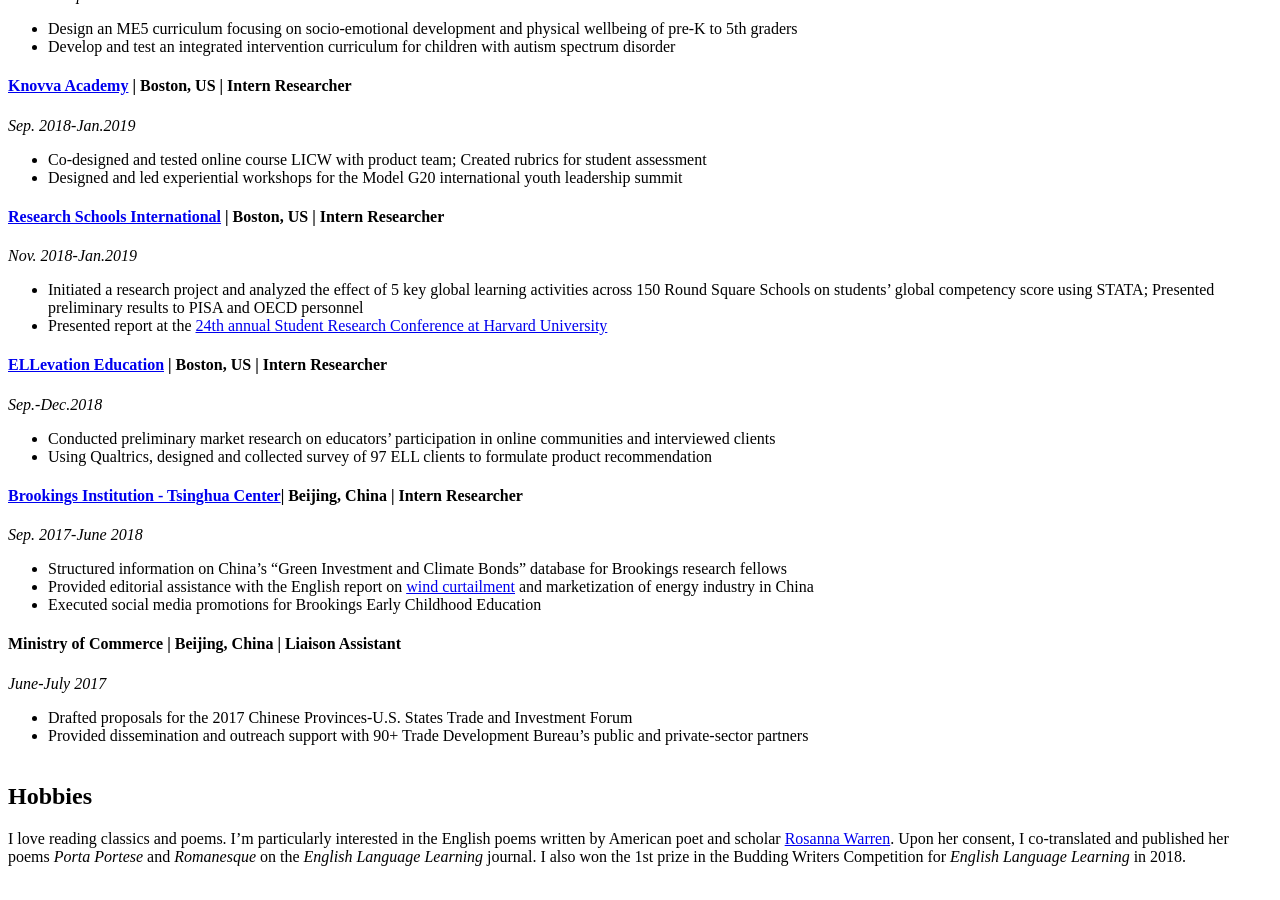
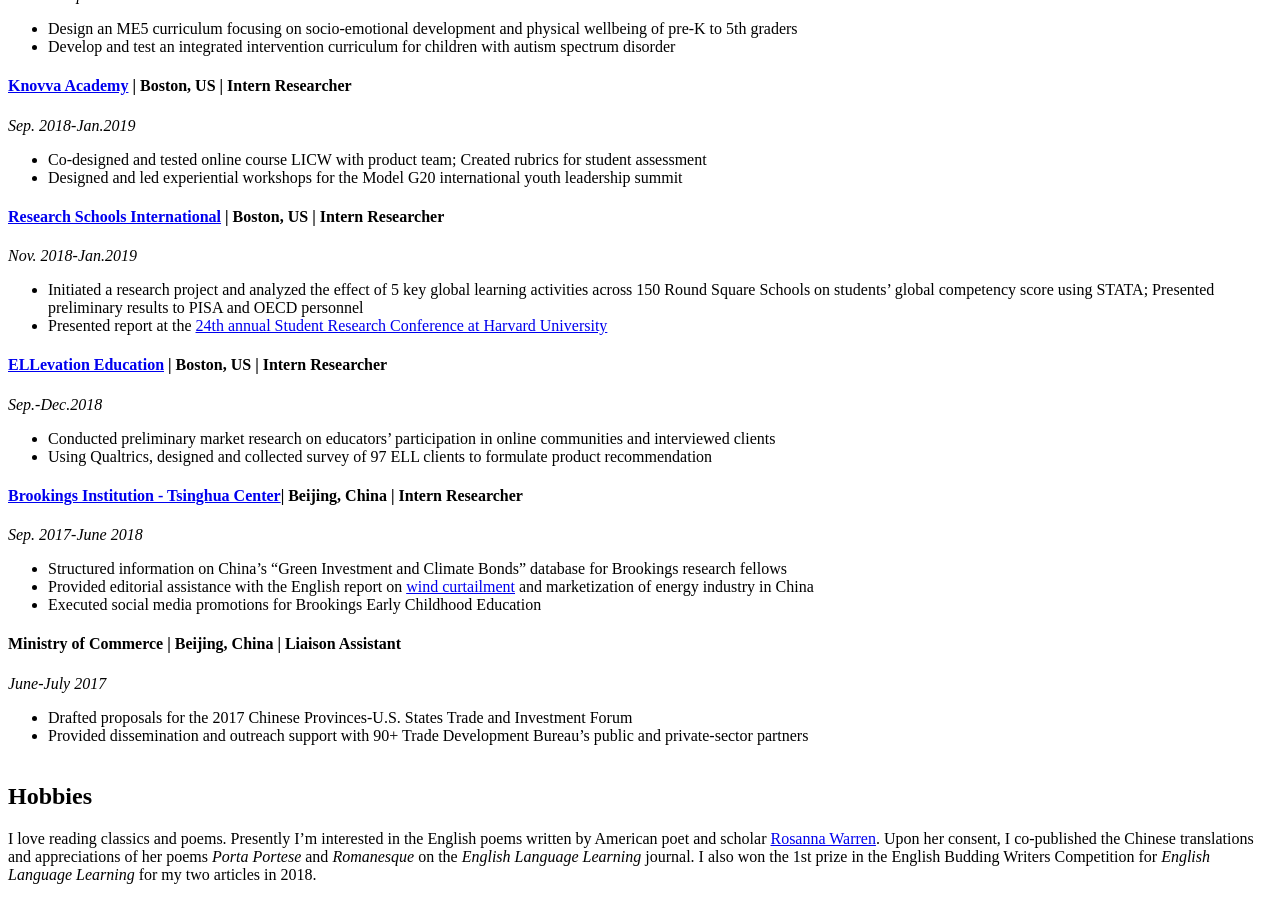
Before and after one commit to Sylviawzy/Sylviawzy.github.io, a Jekyll site: the page built from index.md, in a window 1280 px wide and 900 px high, scrolled down 2917 px. Built offline with Jekyll 4.4.1, drawn with Linux system fonts in a browser that asks for light colours; our own code applies the rules of GitHub Pages for plain Markdown files; a style sheet for code colours, icons or effects is not loaded.

Commit message:
Update index.md

```diff
--- a/index.md
+++ b/index.md
@@ -71,7 +71,7 @@
 
 ## Hobbies
 
-I love reading classics and poems. I'm particularly interested in the English poems written by American poet and scholar [Rosanna Warren](http://www.rosannawarren.com/). Upon her consent, I co-translated and published her poems _Porta Portese_ and _Romanesque_ on the _English Language Learning_ journal. I also won the 1st prize in the Budding Writers Competition for _English Language Learning_ in 2018.
+I love reading classics and poems. Presently I'm interested in the English poems written by American poet and scholar [Rosanna Warren](http://www.rosannawarren.com/). Upon her consent, I co-published the Chinese translations and appreciations of her poems _Porta Portese_ and _Romanesque_ on the _English Language Learning_ journal. I also won the 1st prize in the English Budding Writers Competition for _English Language Learning_ for my two articles in 2018.
 
 
 
```
